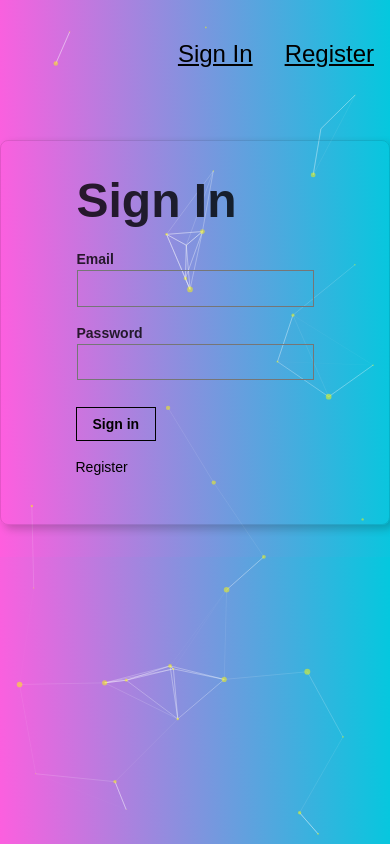
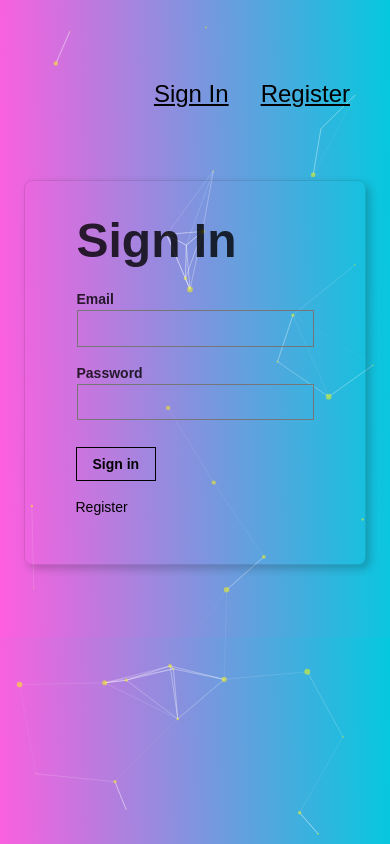
Before and after one commit to MohammadNomankhan/BigBrain, a React (Create React App) app: page / in a window 390 px wide. Built offline with nearby package versions, Linux system fonts and the light colour scheme.

Commit message:
added media query got cell phones

```diff
--- a/src/App.css
+++ b/src/App.css
@@ -22,3 +22,16 @@ body {
   left: 0;
   z-index: -1;
 }
+
+@media screen and (max-width: 799px) {
+  .App {
+    /*flex-direction: column;*/
+    /*justify-content: center;*/
+    /*align-items: center;*/
+    padding: 2.5rem 1.5rem;
+  }
+/*  .side {
+    margin-bottom: 3rem;
+    width: 100%;
+  }*/
+}
```
